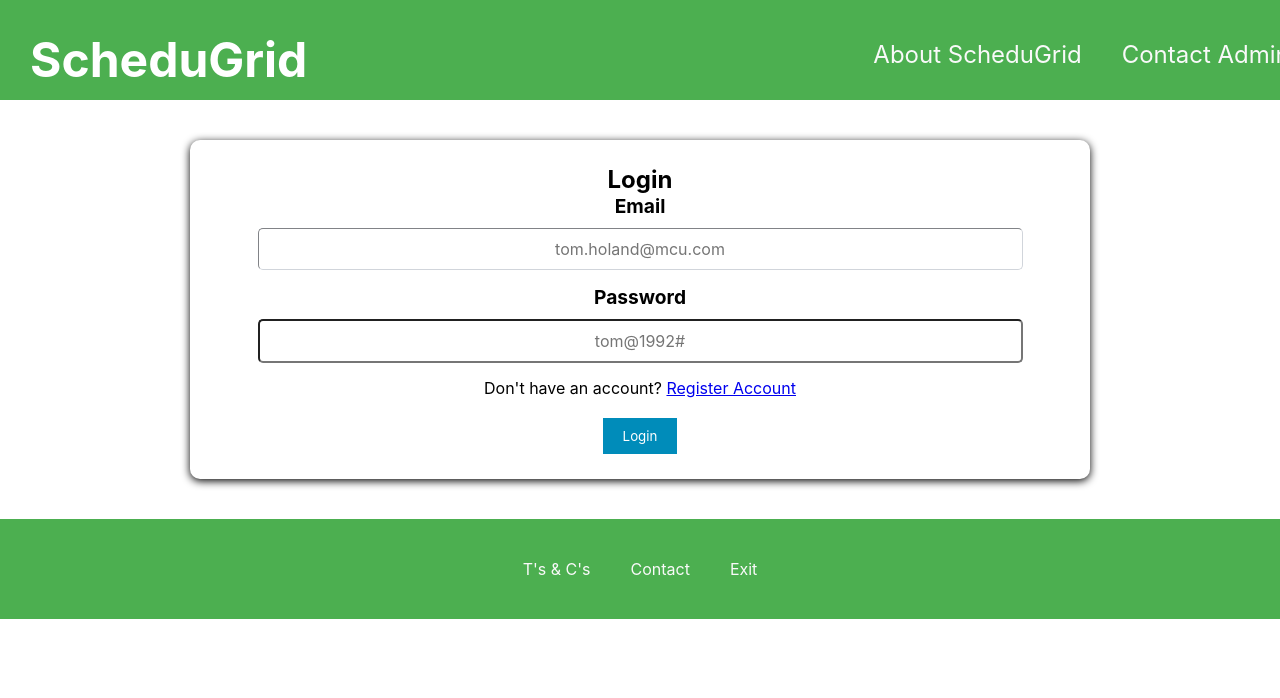
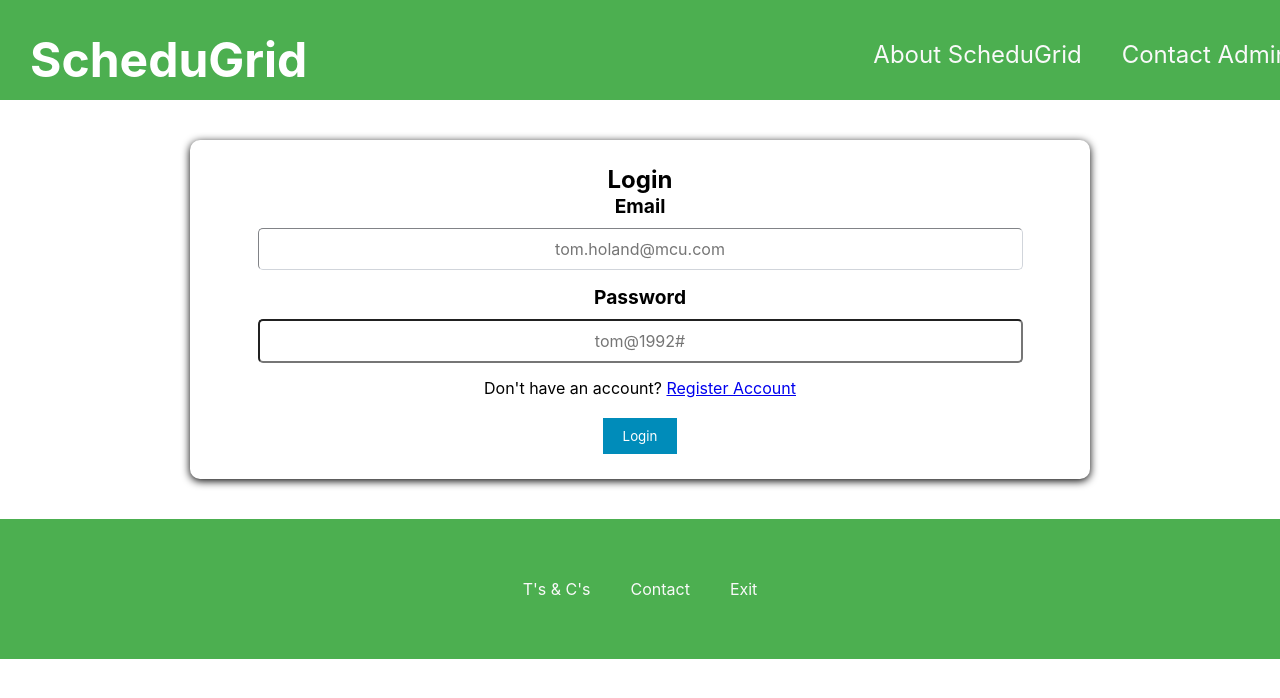
Before and after one commit to vansh2709/MINOR-PROJECT, a React (Create React App) app in the folder scheduler/: page /login in a window 1280 px wide. Shown: the top 698 px of the page. Built offline with nearby package versions, Linux system fonts and the light colour scheme.

Commit message:
Update App.css

```diff
--- a/scheduler/src/App.css
+++ b/scheduler/src/App.css
@@ -16,7 +16,7 @@
 
 .footer {
     background-color: #4CAF50;
-    padding: 40px;
+    padding: 60px;
     text-align: center;
     justify-content: center;
     font-size: 1rem;
```
